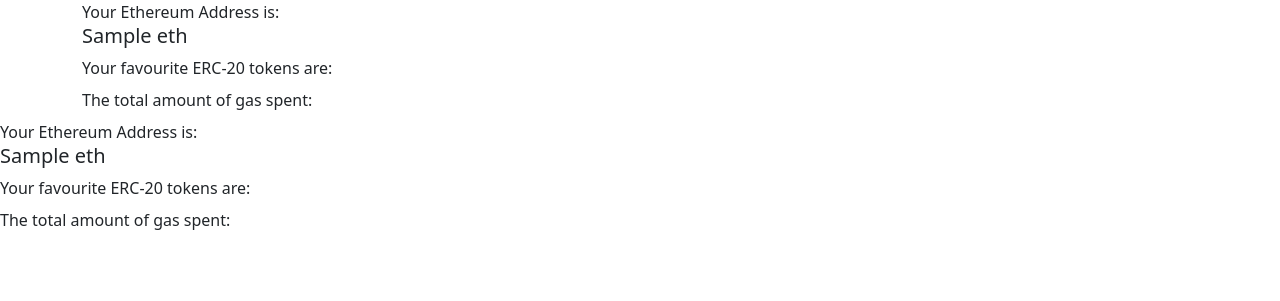
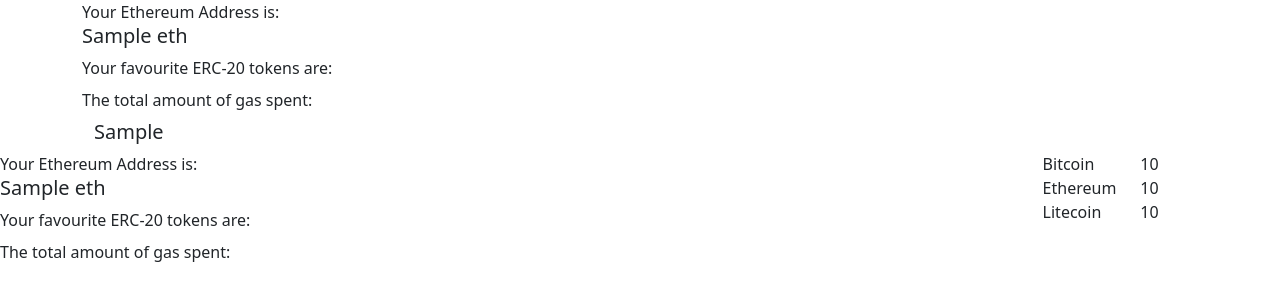
Before and after one commit to saoirse-defi/CI-MS2, a Flask app: template website/templates/home.html in a window 1280 px wide. Shown: the part 56-357 px from the top of the page. Run offline with Flask 2, Linux system fonts and the light colour scheme; data comes from the database, SQL or seed files in the repository; the template is opened without the code that fills it: values that come from a table or form of the project are taken from there, most other values are stand-ins (such as "Sample title", 1, 10 or a date in 2020); some libraries are stand-ins or nearby versions.

Commit message:
add price table

```diff
--- a/website/templates/home.html
+++ b/website/templates/home.html
@@ -19,4 +19,37 @@
     {% else %}
     <button id="btn-login">Link Metamask</button>
     {% endif %}
+
+    <div class="container">
+        <h5>{{ result_arr }}</h5>
+    </div>
+
+    <div class="container-fluid" id="price-container" style="width: 15%; float: right;">
+        <div class="row">
+            <div class="col-md-7">
+               <span>Bitcoin</span>
+            </div>
+            <div class="col-md-5">
+                <span>{{ bitcoin_price }}</span>
+            </div>
+        </div>
+        <div class="row">
+            <div class="col-md-7">
+               <span>Ethereum</span>
+            </div>
+            <div class="col-md-5">
+                <span>{{ ethereum_price }}</span>
+            </div>
+        </div>
+        <div class="row">
+            <div class="col-md-7">
+               <span>Litecoin</span>
+            </div>
+            <div class="col-md-5">
+                <span>{{ litecoin_price }}</span>
+            </div>
+        </div>
+    </div>
+
+
 {% endblock %}
```
